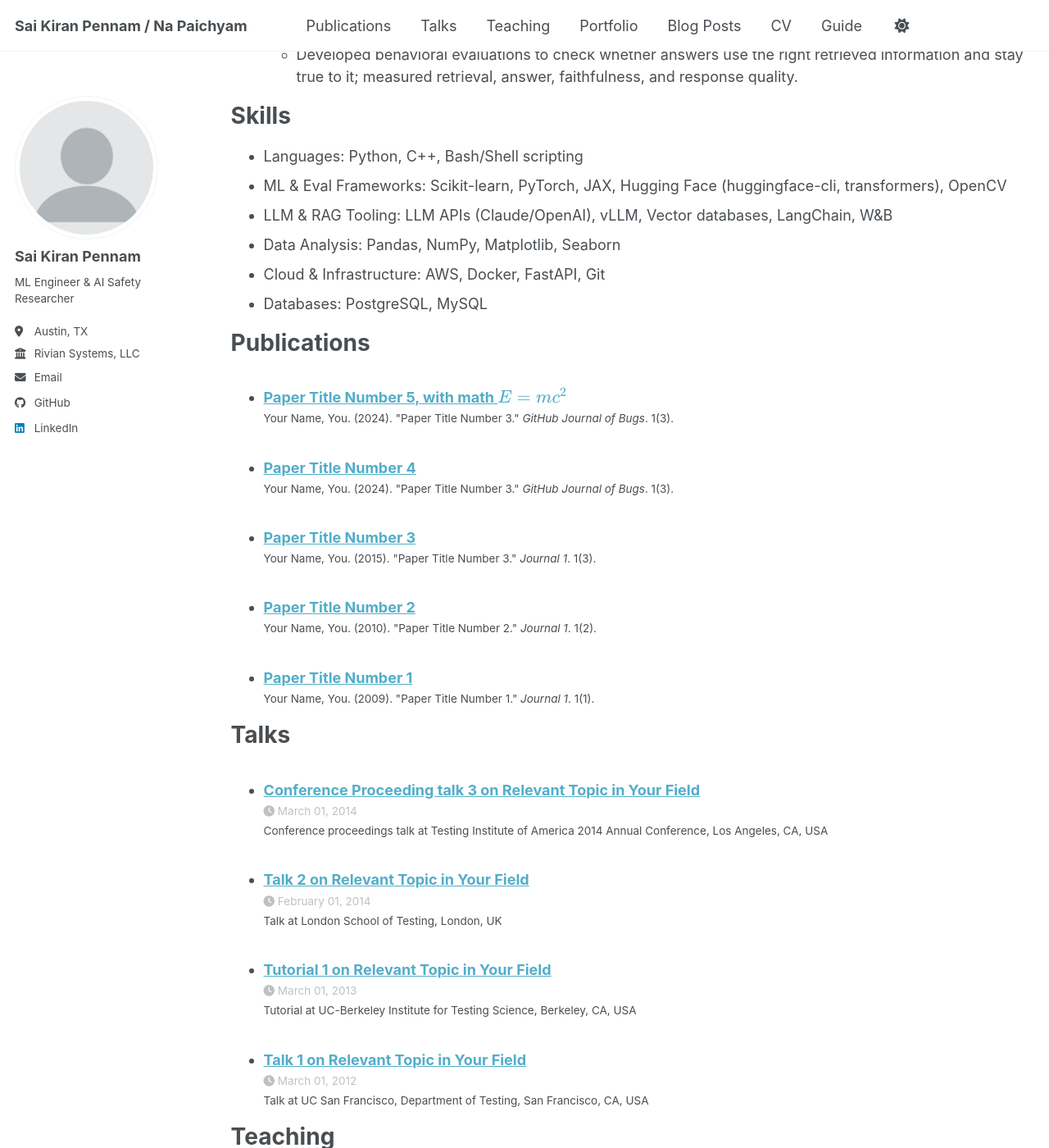
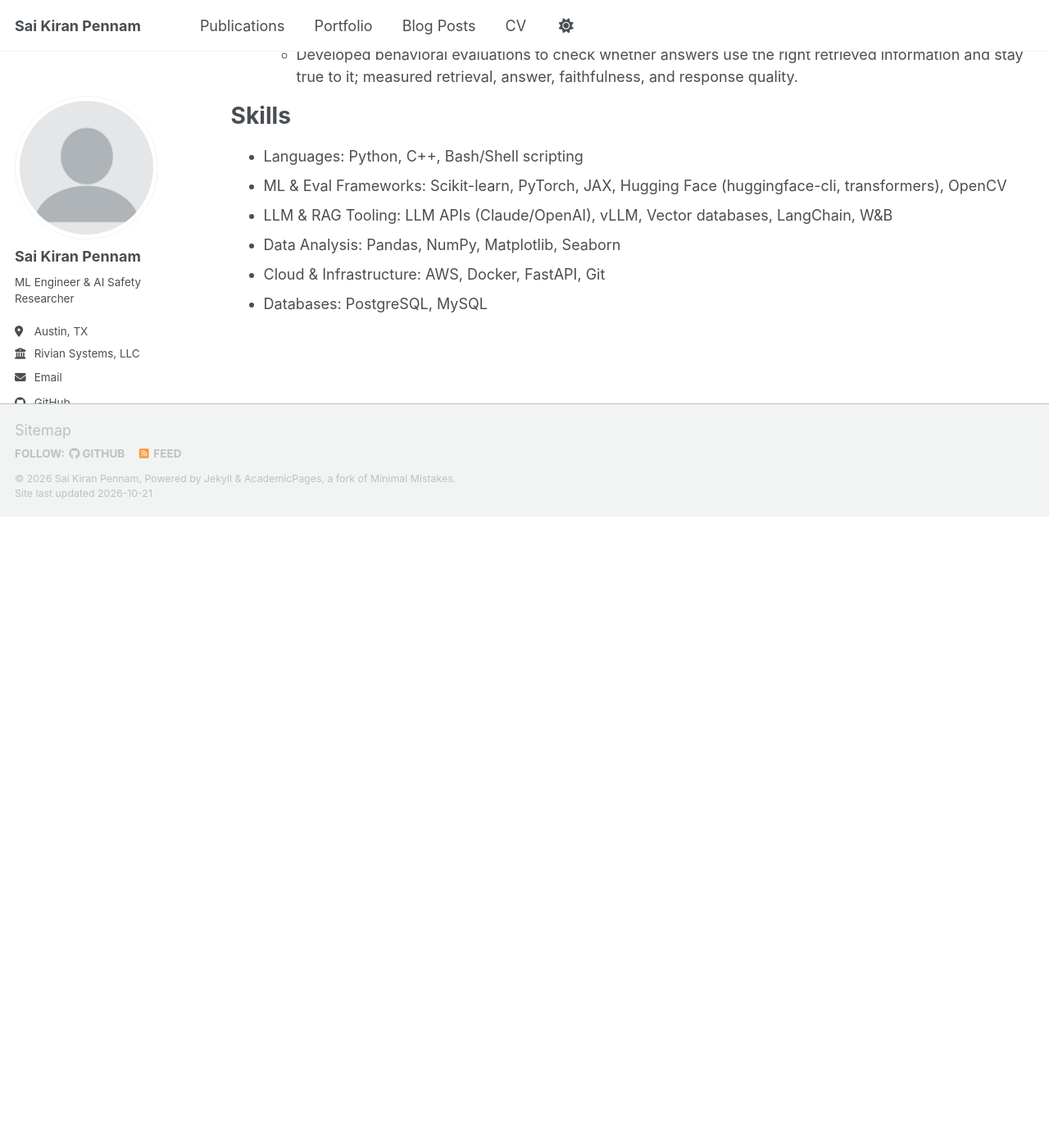
Before and after one commit to saikiranpennam/saikiranpennam.github.io, a Jekyll site: the page built from _pages/cv.md, in a window 1280 px wide and 1400 px high, scrolled down 1945 px. Shown: the whole window at 82% size. Built offline with Jekyll 4.4.1, drawn with Linux system fonts in a browser that asks for light colours; a script bundle is joined from its source files by our own code; library files that are not in the unit come from our copies; after the commit the page ends 2575 px from its top, so only the background shows below that; some of the changed text lies outside the part shown.

Commit message:
Add PDF resume, CV nav -> PDF, remove Talks/Teaching/Guide, fix site title

```diff
--- a/_config.yml
+++ b/_config.yml
@@ -9,7 +9,7 @@
 # Basic Site Settings
 locale                   : "en-US"
 site_theme               : "default" # Currently available options are "default", "air"
-title                    : "Sai Kiran Pennam / Na Paichyam"
+title                    : "Sai Kiran Pennam"
 title_separator          : "-"
 name                     : &name "Sai Kiran Pennam"
 description              : &description "Sai Kiran Pennam - Machine Learning Engineer & AI Safety Researcher"   # Update this with a general description of your site, this is the default if not overridden by a page
--- a/_pages/cv.md
+++ b/_pages/cv.md
@@ -62,21 +62,3 @@
 * Data Analysis: Pandas, NumPy, Matplotlib, Seaborn
 * Cloud & Infrastructure: AWS, Docker, FastAPI, Git
 * Databases: PostgreSQL, MySQL
-
-Publications
-======
-  <ul>{% for post in site.publications reversed %}
-    {% include archive-single-cv.html %}
-  {% endfor %}</ul>
-
-Talks
-======
-  <ul>{% for post in site.talks reversed %}
-    {% include archive-single-talk-cv.html  %}
-  {% endfor %}</ul>
-
-Teaching
-======
-  <ul>{% for post in site.teaching reversed %}
-    {% include archive-single-cv.html %}
-  {% endfor %}</ul>
```
Also changed, not shown: _data/navigation.yml (+1 -10 lines), 1 other file.
